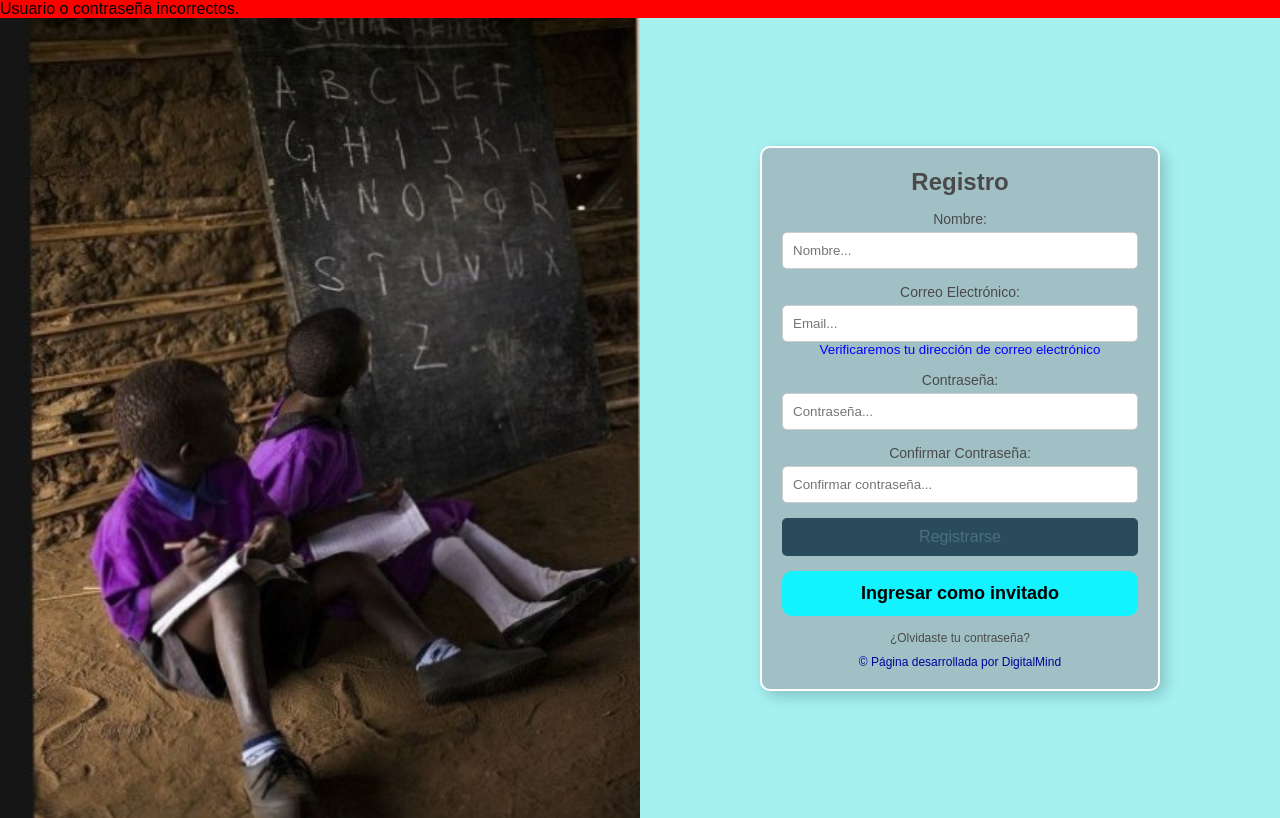
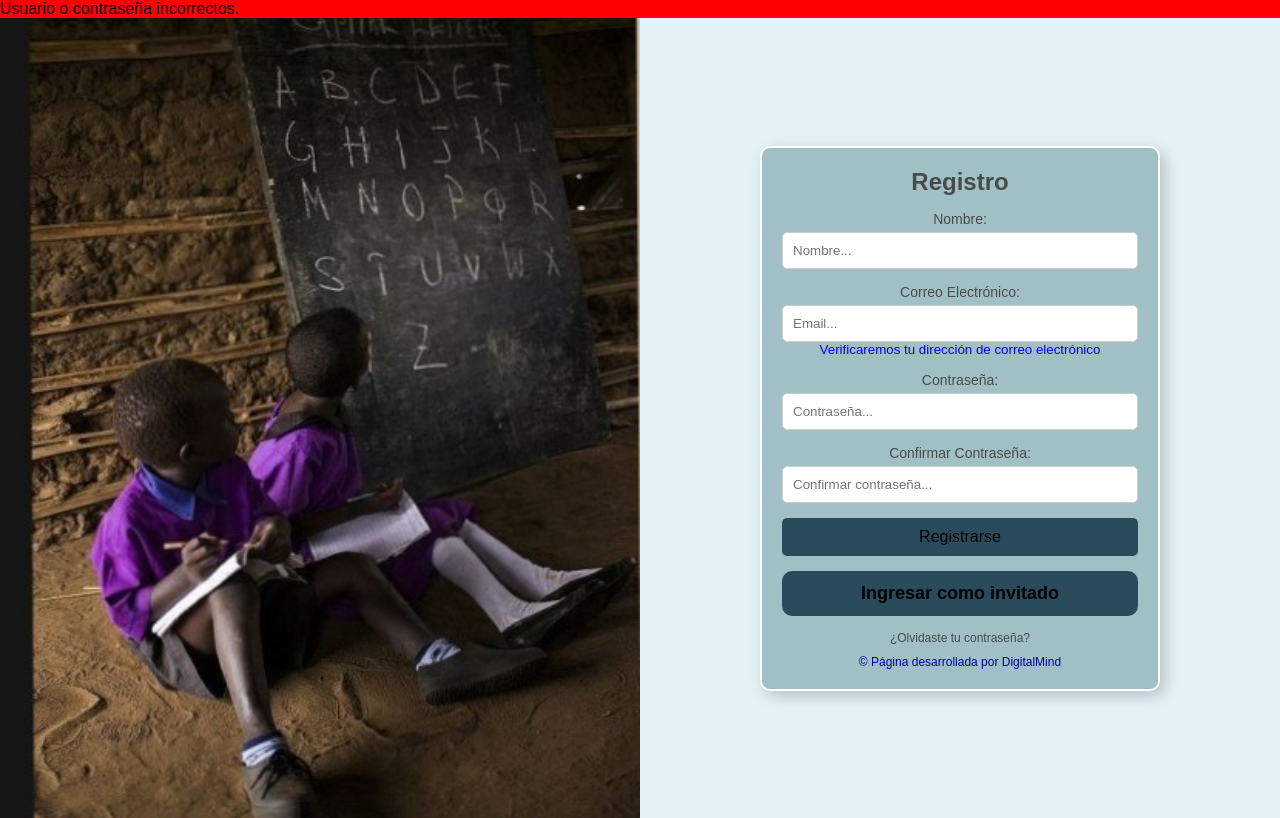
Before and after one commit to patomax31/Digital-Mind, a PHP site: page /digital-mind/PHP/register.php in a window 1280 px wide. Run offline with PHP 8.4, Linux system fonts and the light colour scheme; data that the repository does not hold is empty.

Commit message:
Arreglos

```diff
--- a/css/login_style.css
+++ b/css/login_style.css
@@ -27,7 +27,7 @@ body, html {
     flex-direction: column;
     justify-content: center;
     align-items: center;
-    background-color: #a5f1f2;
+    background-color: #e3f2f7;
     padding: 40px;
 }
 
@@ -58,7 +58,7 @@ body, html {
 
 .form-group input[type="submit"] {
     background-color: #294b5b;
-    color: #4a6e82;
+    color: #000000;
     cursor: pointer;
     font-size: 16px;
     border: none;
@@ -66,7 +66,7 @@ body, html {
 }
 
 .form-group input[type="submit"]:hover {
-    background-color: #a0c0c5;
+    background-color: #e3f2f7;
 }
 
 
@@ -96,7 +96,7 @@ body, html {
     display: block;
     width: 100%;
     padding: 12px 20px;
-    background-color: #12f3ff;
+    background-color: #294b5b;
     color: rgb(0, 0, 0);
     text-decoration: none;
     font-size: 18px;
@@ -109,14 +109,6 @@ body, html {
 
 .btn-registrar:hover {
     background-color: #e3f2f7;
-}
-
-body {
-    background-color: red !important;
-}
-
-body {
-    background-color: red !important;
 }
 
 body {
```
